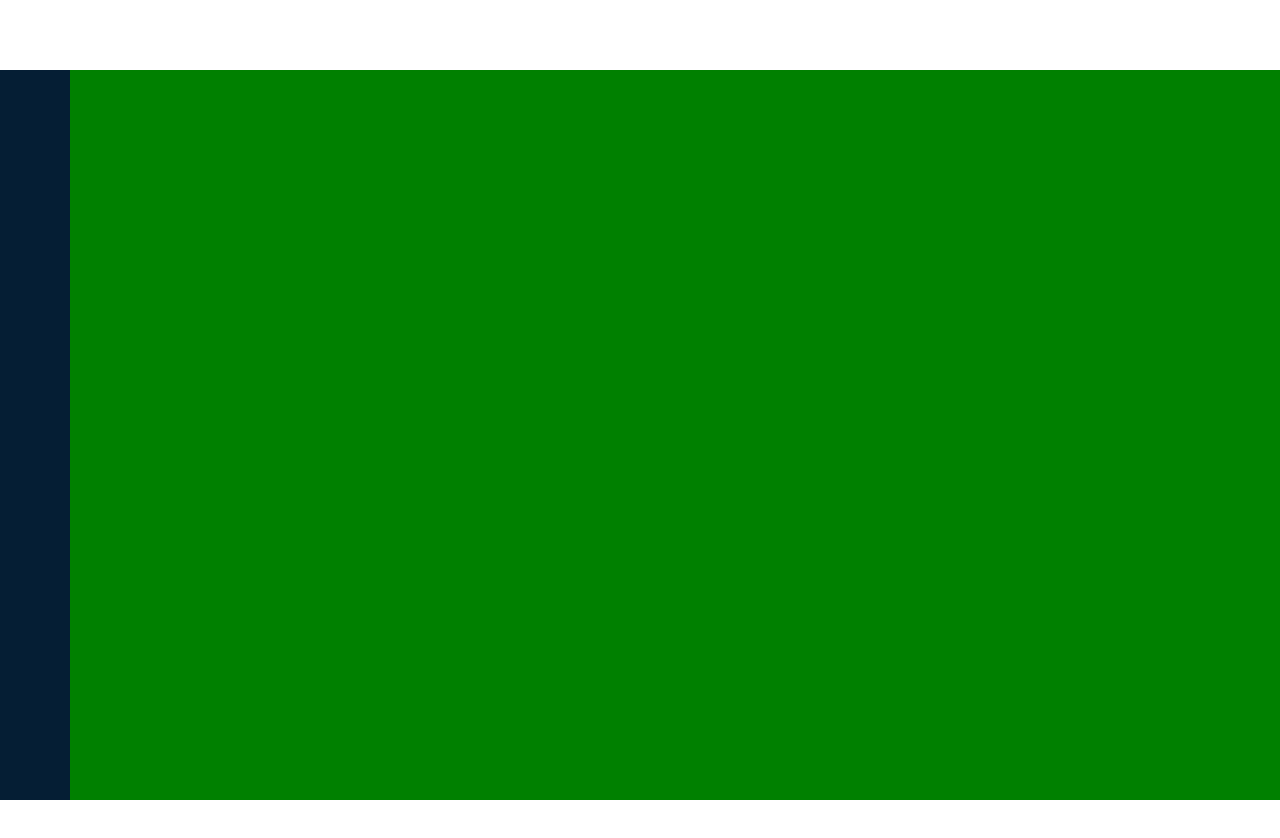
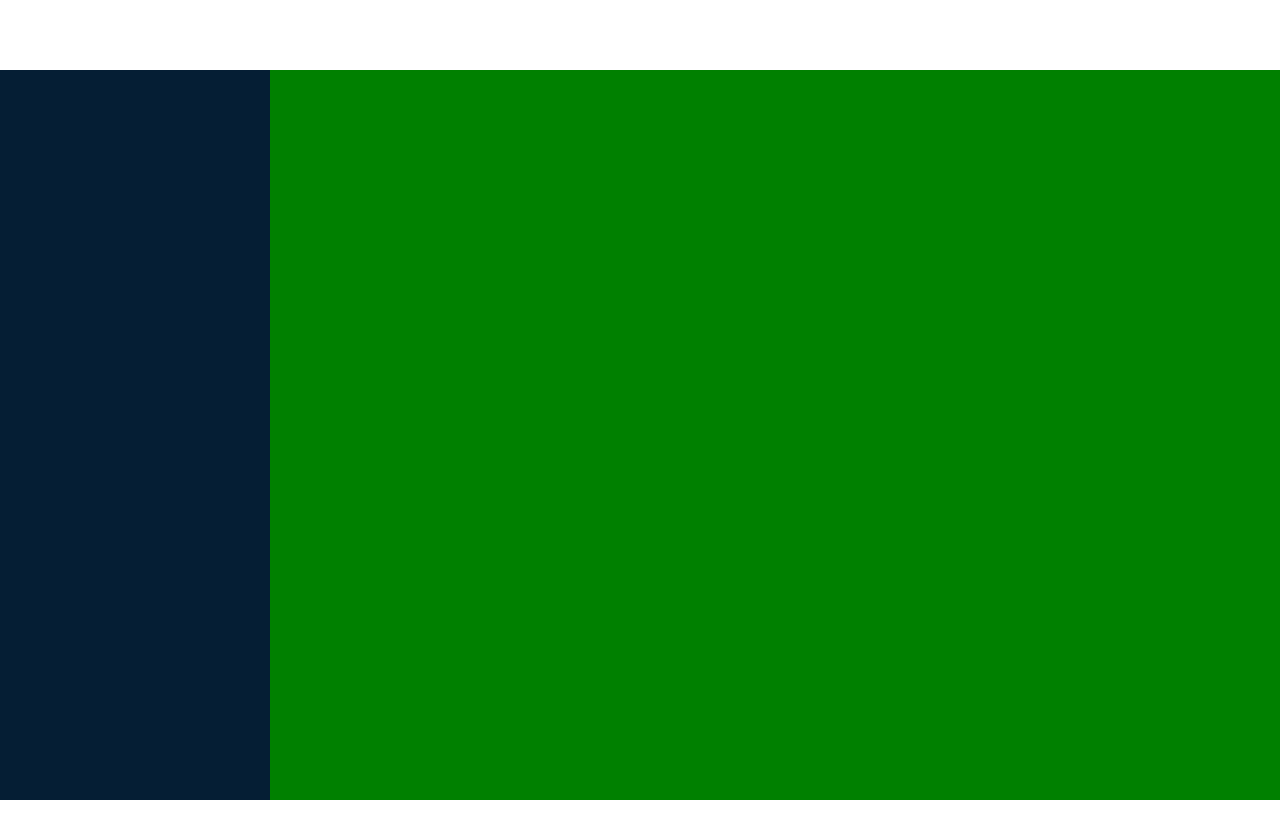
Before and after one commit to RiccardoBernardi1/html-css-bootstrap-dashboard, a plain HTML site: page index.html in a window 1280 px wide. Drawn offline with nearby package versions, Linux system fonts and the light colour scheme.

Commit message:
Aggiunge responsive alla macrostruttura

```diff
--- a/css/aside.css
+++ b/css/aside.css
@@ -4,3 +4,9 @@ aside{
     width: 4.375rem;
     height: 100%;
 }
+/* RESPONSIVE */
+@media screen and (min-width:992px) {
+    aside{
+        width: 16.875rem;
+    }
+}
```
Also changed, not shown: index.html (line endings or trailing spaces).
